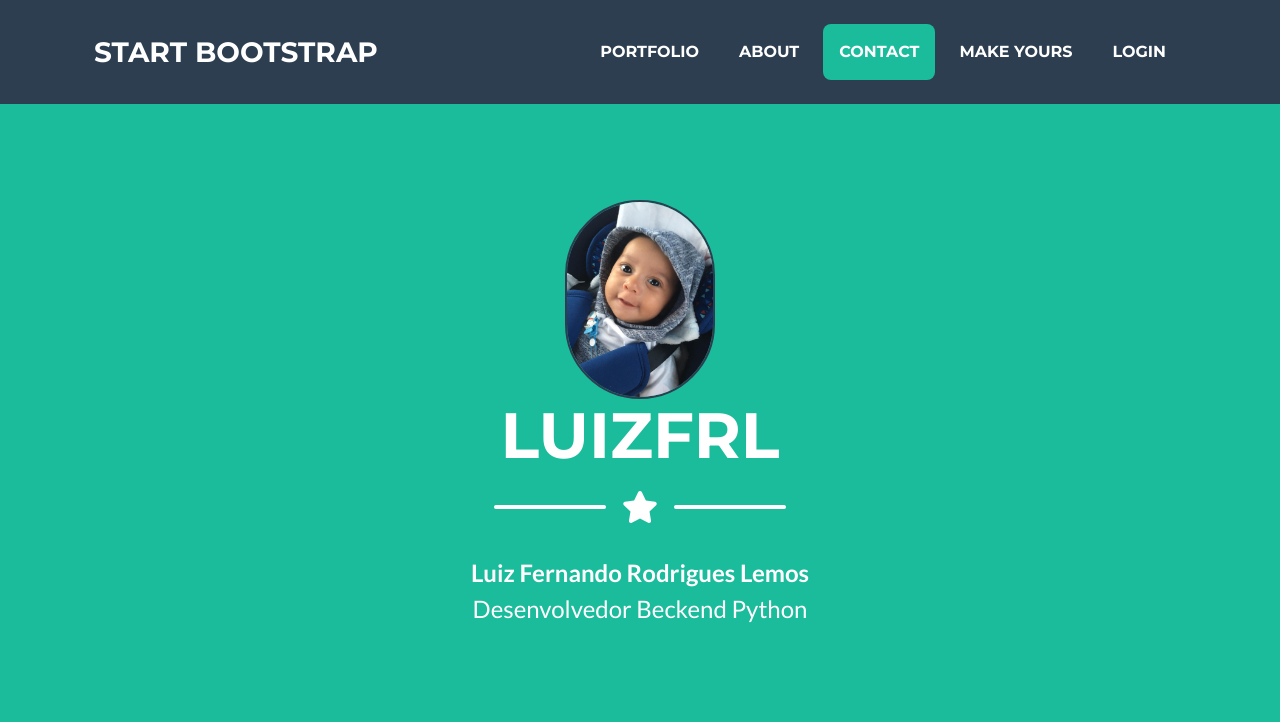
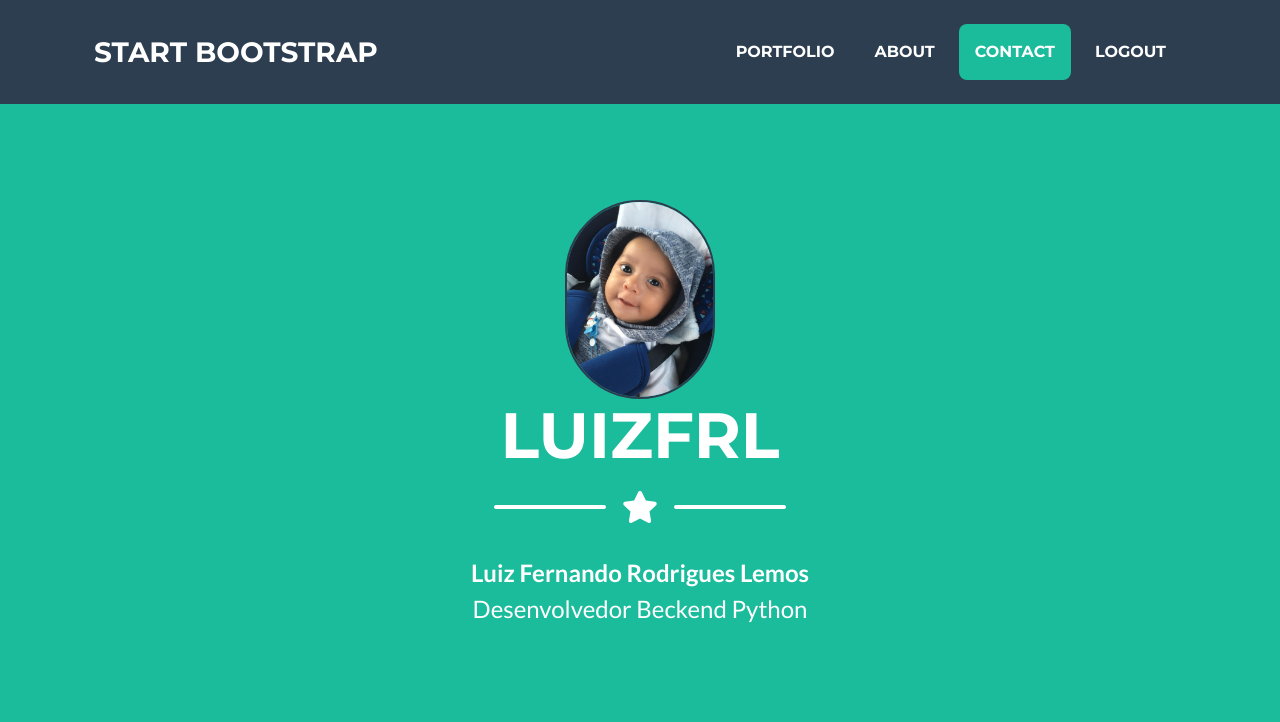
Before and after one commit to LuizFrL/PraticandoDjango, a Django app: page /index in a window 1280 px wide. Shown: the top 722 px of the page. Run offline with Django 3.2, Linux system fonts and the light colour scheme; a user stored in the database is signed in; data comes from the database, SQL or seed files in the repository; both versions use the stored data as it was after the commit; some libraries are stand-ins or nearby versions.

Commit message:
Include nao pega variavel do template, tem q passar com o with

```diff
--- a/templates/partials/portifolio/lists/navbar_url.html
+++ b/templates/partials/portifolio/lists/navbar_url.html
@@ -1,4 +1,4 @@
-{% if user.is_autenticated %}
+{% if auth %}
     <ul class="navbar-nav ml-auto">
         <li class="nav-item mx-0 mx-lg-1"><a class="nav-link py-3 px-0 px-lg-3 rounded js-scroll-trigger"
                                              href="#portfolio">Portfolio</a></li>
@@ -8,7 +8,6 @@
                                              href="#contact">Contact</a></li>
         <li class="nav-item mx-0 mx-lg-1"><a class="nav-link py-3 px-0 px-lg-3 rounded js-scroll-trigger"
                                              href="{% url 'logout' %}">Logout</a></li>
-
     </ul>
 
 {% else %}
--- a/templates/portifolio/portifolio_pessoal.html
+++ b/templates/portifolio/portifolio_pessoal.html
@@ -4,7 +4,7 @@
     <!-- Navigation-->
     <nav class="navbar navbar-expand-lg bg-secondary text-uppercase fixed-top" id="mainNav">
         <div class="container">
-            <a class="navbar-brand js-scroll-trigger" href="#page-top">Start Bootstrap</a>
+            <a class="navbar-brand js-scroll-trigger" href="#portfolio">Start Bootstrap</a>
             <button class="navbar-toggler navbar-toggler-right text-uppercase font-weight-bold bg-primary text-white rounded"
                     type="button" data-toggle="collapse" data-target="#navbarResponsive"
                     aria-controls="navbarResponsive"
@@ -13,12 +13,12 @@
                 <i class="fas fa-bars"></i>
             </button>
             <div class="collapse navbar-collapse" id="navbarResponsive">
-            {% include 'partials/portifolio/lists/navbar_url.html' %}
+            {% include 'partials/portifolio/lists/navbar_url.html' with auth=user.is_authenticated%}
             </div>
         </div>
     </nav>
     <!-- Masthead-->
-    <header class="masthead bg-primary text-white text-center">
+    <header class="masthead bg-primary text-white text-center" id="portfolio">
         <div class="container d-flex align-items-center flex-column">
             <div class="mb-2">
                 <img src="{{ perfil.foto_perfil.url }}" alt=""
```
Also changed, not shown: Projeto_Portifolio.db.
